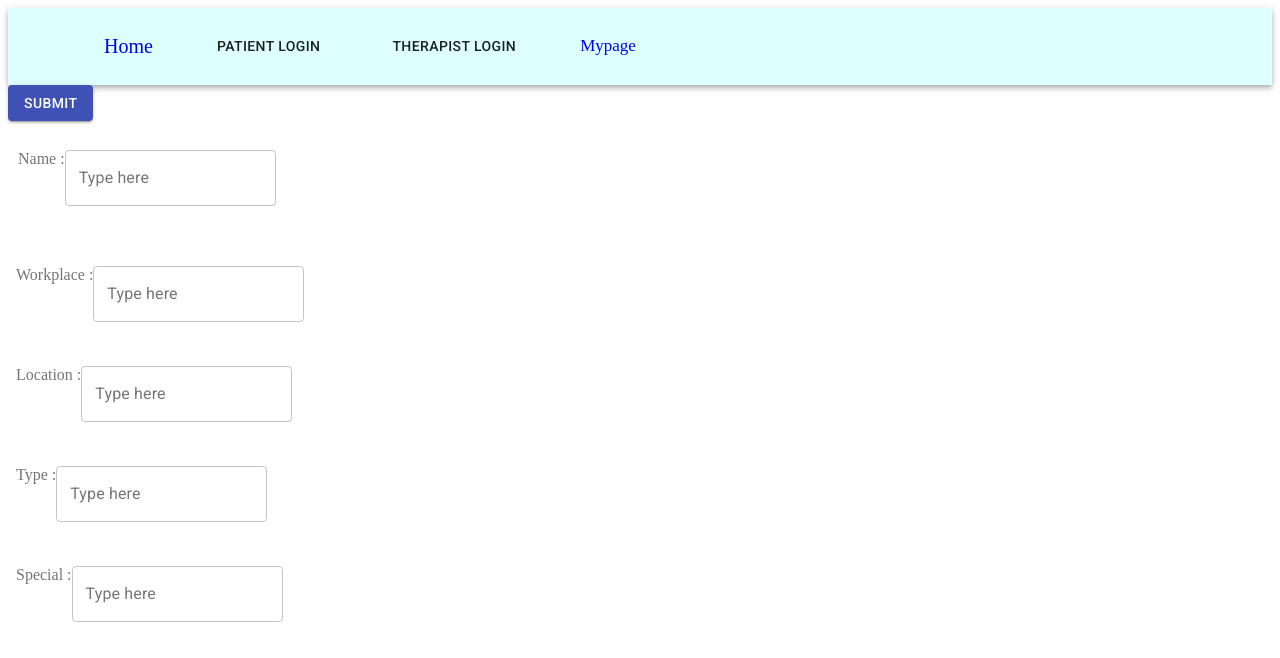
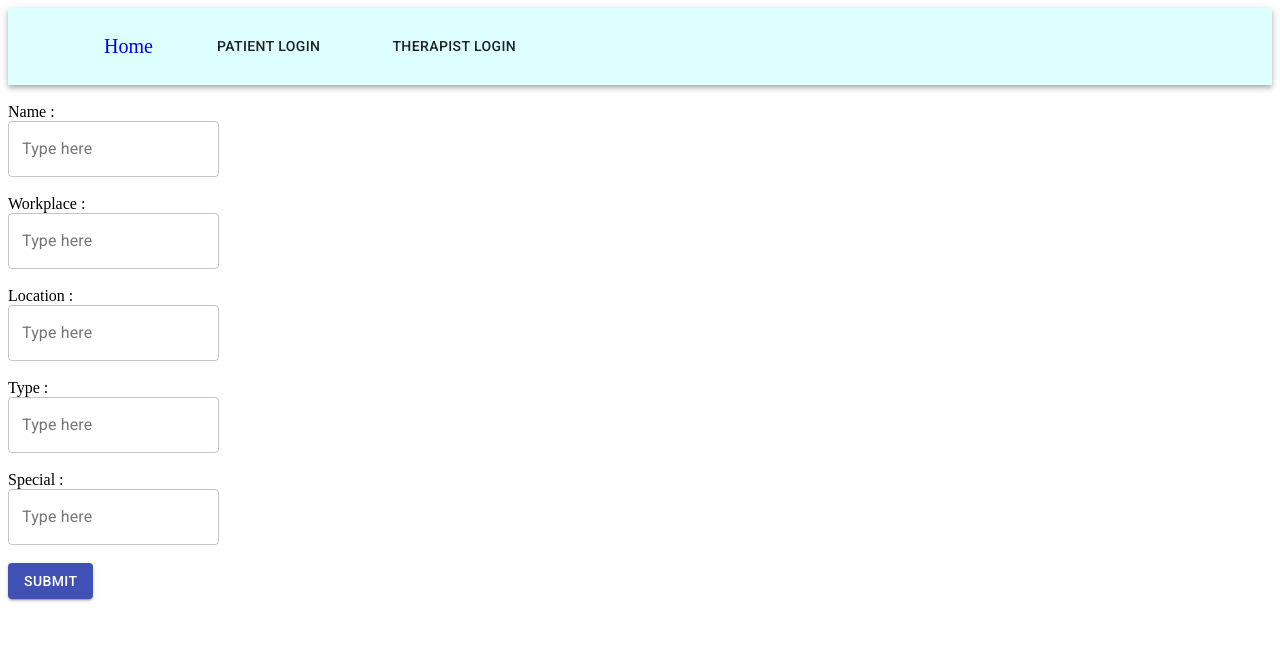
Before and after one commit to harukakato35/no-pain, a React (Create React App) app: page /therapist/profile in a window 1280 px wide. Shown: the top 658 px of the page. Built offline with nearby package versions, Linux system fonts and the light colour scheme.

Commit message:
mypageのリンクを表示

```diff
--- a/src/components/Chat.js
+++ b/src/components/Chat.js
@@ -12,6 +12,7 @@ import TextField from '@material-ui/core/TextField';
 import { addMessage } from '../modules/Message';
 import Paper from '@material-ui/core/Paper';
 import { addChat } from '../modules/Message';
+import Box from '@material-ui/core/Box';
 
 
 export default function QuestionDetail(props) {
@@ -30,30 +31,9 @@ export default function QuestionDetail(props) {
       post: {
         marginBottom: 12,
       },
-      style1:{
-       float: "left",
-        bottom: 0,
-        listStyle:'none',
-        width: '40%',
-        border: '0.5px solid black',
-        borderRadius: '10px',
-        margin: '5px',
-        backgroundColor: "#D0B0FF",
-        padding: '10px',
-        display: 'inline-block'
+      line:{
+        listStyle: "none",
       },
-      style2:{
-       float: "right",
-        bottom: 0,
-        width: '40%',
-        listStyle:'none',
-        backgroundColor: "#FFBEDA",
-        border: '0.5px solid black',
-        borderRadius: '10px',
-        margin: '5px',
-        padding: '10px',
-
-    },
 });
     const chat = useSelector(state => state.chat);
     const dispatch = useDispatch();
@@ -77,12 +57,25 @@ export default function QuestionDetail(props) {
         login.isLoginSuccess?
         chat.message.map((message)=>(
         message.isPatient == login.isPatient?
-              <li key={message.id} className={classes.style2}>
-                {message.message}
-              </li>:
-              <li key={message.id} className={classes.style1}>
-                {message.message}
-              </li>
+          <div style={{ width: '100%' }}>
+            <Box display="flex" flexDirection="row" p={1} m={1} bgcolor="background.paper">
+              <Box p={1} bgcolor="#FFBEDA">
+                <li key={message.id} className={classes.line}>
+                  {message.message}
+                </li>
+              </Box>
+            </Box>
+          </div>
+          :
+          <div style={{ width: '100%' }}>
+            <Box display="flex" flexDirection="row-reverse" p={1} m={1} bgcolor="background.paper">
+              <Box p={1} bgcolor="#D0B0FF" >
+                 <li key={message.id}  className={classes.line}>
+                  {message.message}
+                </li>
+              </Box>
+            </Box>
+         </div>
         )):
         <React.Fragment />
       );
--- a/src/components/Home.js
+++ b/src/components/Home.js
@@ -5,7 +5,7 @@ import Paper from '@material-ui/core/Paper';
 import Typography from '@material-ui/core/Typography';
 import ButtonBase from '@material-ui/core/ButtonBase';
 import Search from './Search';
-import ph from './picture/ph.png';
+import download from './picture/download.png';
 import knee from './picture/knee.jpeg';
 import shoulder from './picture/shoulder.png';
 import back from './picture/back.png';
@@ -21,11 +21,11 @@ const useStyles = makeStyles(theme => ({
     flexGrow: 1,
   },
   image: {
-    width: 1000,
+    width: 1200,
     height:500,
     position: 'relative',
     left: 130,
-    backgroundImage: `url(${ph})`,
+    backgroundImage: `url(${download})`,
     cover: 'no-repeat',
   },
   imagep: {
--- a/src/components/MyPage.js
+++ b/src/components/MyPage.js
@@ -104,6 +104,12 @@ function ButtonForReview(props){
       </li>
     );
 
+    const listItems4 = answer.map((answer)=>
+      <li key={answer.id}>
+       {answer.answer}
+      </li>
+    );
+
   return (
     <div className={classes.root}>
       <Grid container spacing={3}>
@@ -138,7 +144,7 @@ function ButtonForReview(props){
                     <TableHead>
                       <TableRow>
                         <TableCell>Answers from therapists</TableCell>
-                        <TableCell align="right"></TableCell>
+                        <TableCell align="right">{listItems4}</TableCell>
                         <TableCell align="right"></TableCell>
                       </TableRow>
                     </TableHead>
--- a/src/components/NavBar.js
+++ b/src/components/NavBar.js
@@ -54,19 +54,16 @@ const NavBar = () => {
                                 <TherapistLogin />
                             </TypoGraphy>
                         </ListItemText>
-                        {login.isPatient==true?
+
+                        {login.isLoginSuccess==true?
                          <ListItemText inset>
                             <TypoGraphy color="inherit" variant="title">
-                                <Link to="/mypage" 　className={classes.mypage}>Mypage</Link>
-                            </TypoGraphy>
-                        　</ListItemText>
-                        :
-                         <ListItemText inset>
-                            <TypoGraphy color="inherit" variant="title">
-                                <Link to="/therapist/mypage" 　className={classes.mypage}>Mypage</Link>
+                                <Link to={login.isPatient==true?"/mypage":"/therapist/mypage"}　className={classes.mypage}>Mypage</Link>
                             </TypoGraphy>
                         </ListItemText>
-                           }
+                        :
+                        <React.Fragment/>
+                        }
                     </ListItem >
                 </List>
           </Toolbar>
@@ -76,3 +73,5 @@ const NavBar = () => {
 }
 
 export default NavBar;
+//続けて三項演算子を描く場合は{いらない
+//2つとも同じ処理をしていたからこうやって省略化:{login.isPatient==true?"/mypage":"/therapist/mypage"}
--- a/src/components/QuestionDetail.js
+++ b/src/components/QuestionDetail.js
@@ -36,7 +36,8 @@ export default function QuestionDetail() {
     const bull = <span className={classes.bullet}>•</span>;
     const router =  useSelector(state => state.router.location.pathname);
     const patient = inquiry.inquiry.filter(x => x.id === Number(router.substr(router.length -1,1)));
-    console.log(patient);
+
+    console.log(router.length -1);
 
     const handleAdd = (e) => {
         e.preventDefault();
@@ -99,3 +100,5 @@ export default function QuestionDetail() {
 //const router =  useSelector(state => state.router.location.pathname); この値をトルコトンイよってquestion/detail/番号が取れる
 //substring() method returns the part of the string between the start and end indexes, or to the end of the string.
 //substr(router.length -1,1))); これが何を拾ったかは、console.log()でconsoleで確かめればわかる(デバッグ)
+//console.log(router.length -1);の結果は17だった。question/detail/1
+//(router.substr(router.length -1,1<-　これが17桁のうち最後の一番目を表示するって意味。
--- a/src/components/SearchResult.js
+++ b/src/components/SearchResult.js
@@ -29,7 +29,7 @@ export default function SearchResult(){
   return (
       search.map((search)=>(
       <Link to={`/question/detail/${search.id}`}>
-        {search.title}
+       <li> {search.title}</li>
       </Link>
       ))
    );
--- a/src/components/TherapistMyPage.js
+++ b/src/components/TherapistMyPage.js
@@ -75,6 +75,12 @@ export default function TherapistMyPage(props) {
       </li>
     );
 
+    const listItems3 = review.map((review)=>
+      <li key={review.id}>
+        {review.review}
+      </li>
+    );
+
   return (
     <div className={classes.root}>
       <Grid container spacing={3}>
@@ -142,7 +148,7 @@ export default function TherapistMyPage(props) {
                           <TableCell component="th" scope="row">
                           </TableCell>
                           <TableCell align="right"></TableCell>
-                          <TableCell align="right">{review}</TableCell>
+                          <TableCell align="right">{listItems3}</TableCell>
                         </TableRow>
                     </TableBody>
                   </Table>
--- a/src/components/TherapistProfile.js
+++ b/src/components/TherapistProfile.js
@@ -24,38 +24,6 @@ const useStyles = makeStyles((theme) => ({
     textAlign: 'center',
     color: theme.palette.text.secondary,
   },
-    float1: {
-    position:'fixed',
-    left:0,
-    top:250,
-    padding: theme.spacing(2),
-    textAlign: 'center',
-    color: theme.palette.text.secondary,
-  },
-    float2: {
-    position:'fixed',
-    left:0,
-    top:350,
-    padding: theme.spacing(2),
-    textAlign: 'center',
-    color: theme.palette.text.secondary,
-  },
-    float3: {
-    position:'fixed',
-    left:0,
-    top:450,
-    padding: theme.spacing(2),
-    textAlign: 'center',
-    color: theme.palette.text.secondary,
-  },
-    float4: {
-    position:'fixed',
-    left:0,
-    top:550,
-    padding: theme.spacing(2),
-    textAlign: 'center',
-    color: theme.palette.text.secondary,
-  },
 }));
 
 export default function CenteredGrid() {
@@ -79,21 +47,22 @@ export default function CenteredGrid() {
   return (
       <form>
         <React.Fragment>
-        <form className={classes.top} noValidate autoComplete="off">
-          Name :<TextField id="Name" label="Type here" variant="outlined" />
-        </form>
-        <form className={classes.float1} noValidate autoComplete="off">
-          Workplace :<TextField id="Workplace" label="Type here" variant="outlined" />
-        </form>
-        <form className={classes.float2} noValidate autoComplete="off">
-          Location :<TextField id="Location" label="Type here" variant="outlined" />
-        </form>
-        <form className={classes.float3} noValidate autoComplete="off">
-          Type :<TextField id="Type" label="Type here" variant="outlined" />
-        </form>
-        <form className={classes.float4} noValidate autoComplete="off">
-         Special :<TextField id="Special" label="Type here" variant="outlined" />
-        </form>
+        <br></br>
+        <form  noValidate autoComplete="off">
+          Name :<br></br><TextField id="Name" label="Type here" variant="outlined" />
+        </form><br></br>
+        <form noValidate autoComplete="off">
+          Workplace :<br></br><TextField id="Workplace" label="Type here" variant="outlined" />
+        </form><br></br>
+        <form  noValidate autoComplete="off">
+          Location :<br></br><TextField id="Location" label="Type here" variant="outlined" />
+        </form><br></br>
+        <form noValidate autoComplete="off">
+          Type :<br></br><TextField id="Type" label="Type here" variant="outlined" />
+        </form><br></br>
+        <form noValidate autoComplete="off">
+         Special :<br></br><TextField id="Special" label="Type here" variant="outlined" />
+        </form><br></br>
           <Button variant="contained" onClick= {handleAdd} color="primary">
             Submit
           </Button>
--- a/src/modules/Review.js
+++ b/src/modules/Review.js
@@ -5,7 +5,7 @@ export function writeReview(review) {
 }
 
 const initialState = {
-    review: []
+    review: [{id:0, review:'Good therapist'}],
 };
 
 export default function reducer(state=initialState, action) {
@@ -13,7 +13,7 @@ export default function reducer(state=initialState, action) {
     case WRITE_A_REVIEW:
             return {
                 ...state,
-                review: action.review //stateにはinitialStateが入っていて、5行目の中にcountが入ってるから
+                review: [{id:1, review:action.review}]//stateにはinitialStateが入っていて、5行目の中にcountが入ってるから
             }
     default:
       return state;
```
Also changed, not shown: src/components/EditMyProfile.js (+8 -0 lines), src/components/picture/Top.jpg (added), src/components/picture/download.png (added).
